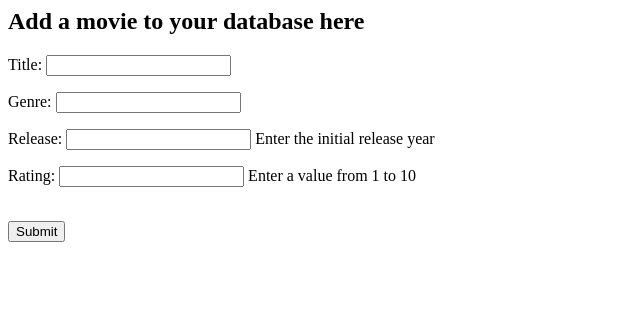
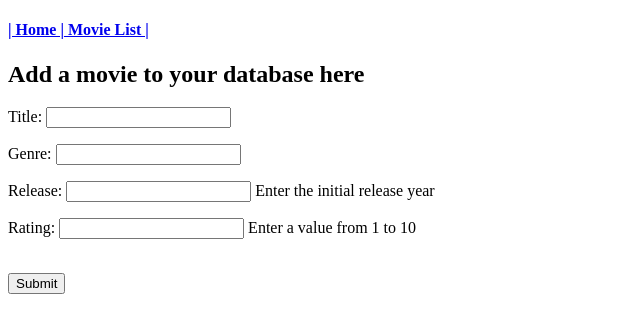
Before and after one commit to dhruvAgarwal2173/django_movieDB, a Django app: page /movie/add/ in a window 1280 px wide. Shown: the top 333 px of the page, without its empty margins (0-640 px from the left). Run offline with Django 3.2, Linux system fonts and the light colour scheme.

Commit message:
skeletal navbarr added

```diff
--- a/movie/views.py
+++ b/movie/views.py
@@ -17,7 +17,7 @@ def movie_add_view(request):
     form_context = {
         'movie' : form
         }
-    messages.success(request, f'Movie has been added!')
+    messages.success(request, 'Movie has been added!')
     return render(request, 'movie/movie_add.html', form_context)
 
 
--- a/templates/home.html
+++ b/templates/home.html
@@ -6,7 +6,7 @@
 </head>
 <body>
     <h1 align="center">Project - Home</h1>
-    <p>This project has 2 apps - Blog and Movie</p>
+    <p>This project has a Movie app</p>
     <br>
     <ul><a href="{% url 'movie-home' %}">Movie</a></ul>
 </body>
--- a/templates/movie/movie_add.html
+++ b/templates/movie/movie_add.html
@@ -1,9 +1,11 @@
-{% block add_content %}
+{% extends 'movie/movie_base.html' %}
+{% block content %}
 <h2>Add a movie to your database here</h2>
-<form action="" method="post"> {% csrf_token %}
+
+<form action="movie-home" method="post"> {% csrf_token %}
     {{ movie.as_p }}
     <br>
     <input type="submit" value="Submit"/>
 </form>
 
-{% endblock add_content %}
+{% endblock content %}
--- a/templates/movie/movie_base.html
+++ b/templates/movie/movie_base.html
@@ -3,5 +3,11 @@
 <head>
     <meta charset="UTF-8">
     <title>Movie App</title>
+
 </head>
+<body>
+    <h4><a href="{% url 'movie-home' %}">| Home |</a><a href="{% url 'movie-detail' %}"> Movie List |</a></h4>
+    {% block content %}
+    {% endblock %}
+</body>
 </html>
--- a/templates/movie/movie_detail.html
+++ b/templates/movie/movie_detail.html
@@ -1,8 +1,8 @@
-{% block movie_detail_content %}
+{% block content %}
     {% for m in movie %}
         <h2>{{ m.title }}</h2>
             <ul>Genre:        {{ m.genre }}</ul>
             <ul>Release Year: {{ m.release}}</ul>
             <ul>Rating:       {{ m.rating }}</ul>
     {% endfor %}
-{% endblock movie_detail_content %}
+{% endblock content %}
--- a/templates/movie/movie_home.html
+++ b/templates/movie/movie_home.html
@@ -1,6 +1,6 @@
-{% block home_content %}
+{% block content %}
 <br>
 <h2>Select</h2>
     <ul><a href="{% url 'movie-add' %}">Add movies to database</a></ul>
     <ul><a href="{% url 'movie-detail' %}">See all the movies in the database</a></ul>
-{% endblock home_content %}
+{% endblock content %}
```
Also changed, not shown: db.sqlite3.
